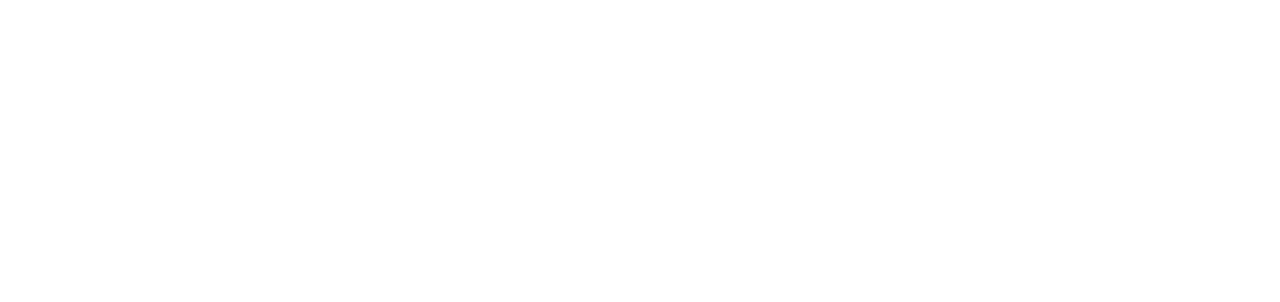
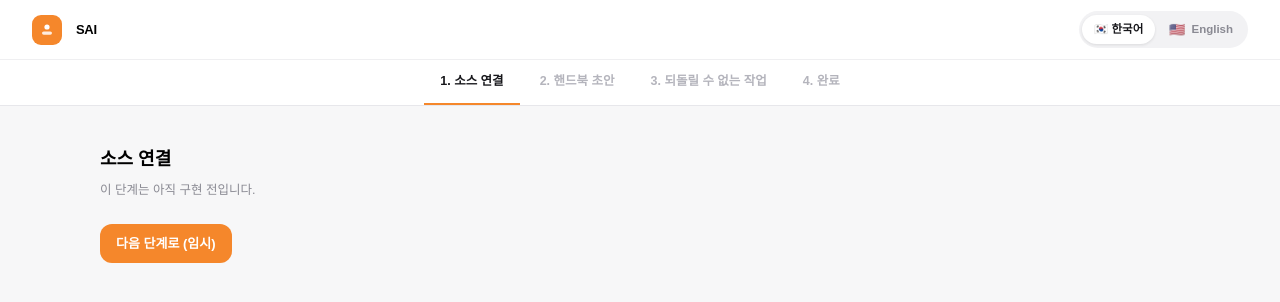
Before and after one commit to likelion14-hackathon-pride/frontend, a React app: page /onboarding/owner in a window 1280 px wide. Before the commit this address had no page. Shown: the top 302 px of the page. Built offline with nearby package versions, Linux system fonts and the light colour scheme; the HTML template or start-up script is replaced by a standard one.

Commit message:
[feat] 온보딩 위저드 뼈대 구현

```diff
--- a/src/App.jsx
+++ b/src/App.jsx
@@ -1,12 +1,13 @@
-// App.jsx (BrowserRouter 빼기)
 import { Routes, Route } from 'react-router-dom'
 import Login from './pages/Login'
+import OnboardingOwner from './pages/OnboardingOwner'
 
 const App = () => {
   return (
     <Routes>
       <Route path="/" element={<Login />} />
       <Route path="/login" element={<Login />} />
+      <Route path="/onboarding/owner" element={<OnboardingOwner />} />
     </Routes>
   )
 }
--- /dev/null
+++ b/src/components/LanguageToggle.jsx
@@ -0,0 +1,26 @@
+const LanguageToggle = ({ lang, setLang }) => {
+  return (
+    <div className="flex items-center gap-0.5 p-[3px] bg-[#F2F2F4] rounded-full">
+      <button
+        type="button"
+        onClick={() => setLang('ko')}
+        className={`flex items-center gap-1.5 px-3 py-1.5 rounded-full text-[11.5px] font-bold transition ${
+          lang === 'ko' ? 'bg-white text-ink shadow-[0_1px_3px_rgba(17,17,20,0.1)]' : 'bg-transparent text-muted'
+        }`}
+      >
+        🇰🇷 한국어
+      </button>
+      <button
+        type="button"
+        onClick={() => setLang('en')}
+        className={`flex items-center gap-1.5 px-3 py-1.5 rounded-full text-[11.5px] font-bold transition ${
+          lang === 'en' ? 'bg-white text-ink shadow-[0_1px_3px_rgba(17,17,20,0.1)]' : 'bg-transparent text-muted'
+        }`}
+      >
+        <span className="text-[13px]">🇺🇸</span>English
+      </button>
+    </div>
+  )
+}
+
+export default LanguageToggle
--- /dev/null
+++ b/src/components/onboarding/StepTabs.jsx
@@ -0,0 +1,58 @@
+const StepTabs = ({ steps, currentStep, maxUnlockedStep, onStepChange, lang }) => {
+  const handleKeyDown = (e, index) => {
+    if (e.key !== 'ArrowLeft' && e.key !== 'ArrowRight') return
+    e.preventDefault()
+
+    const direction = e.key === 'ArrowRight' ? 1 : -1
+    let nextIndex = index + direction
+
+    while (nextIndex >= 0 && nextIndex < steps.length) {
+      if (steps[nextIndex].id <= maxUnlockedStep) {
+        onStepChange(steps[nextIndex].id)
+        document.getElementById(`onboarding-tab-${steps[nextIndex].id}`)?.focus()
+        break
+      }
+      nextIndex += direction
+    }
+  }
+
+  return (
+    <div
+      role="tablist"
+      aria-label={lang === 'ko' ? '온보딩 단계' : 'Onboarding steps'}
+      className="flex gap-1 overflow-x-auto px-4 md:px-0 md:justify-center border-b border-border bg-white"
+    >
+      {steps.map((step, index) => {
+        const isCurrent = step.id === currentStep
+        const isLocked = step.id > maxUnlockedStep
+
+        return (
+          <button
+            key={step.id}
+            id={`onboarding-tab-${step.id}`}
+            type="button"
+            role="tab"
+            aria-selected={isCurrent}
+            aria-current={isCurrent ? 'step' : undefined}
+            aria-controls={`onboarding-panel-${step.id}`}
+            tabIndex={isCurrent ? 0 : -1}
+            disabled={isLocked}
+            onClick={() => !isLocked && onStepChange(step.id)}
+            onKeyDown={(e) => handleKeyDown(e, index)}
+            className={`flex-none whitespace-nowrap px-4 py-3 text-[12.5px] font-bold border-b-2 transition ${
+              isCurrent
+                ? 'border-accent text-ink'
+                : isLocked
+                  ? 'border-transparent text-faint cursor-not-allowed'
+                  : 'border-transparent text-muted hover:text-ink'
+            }`}
+          >
+            {step.id}. {lang === 'ko' ? step.labelKo : step.labelEn}
+          </button>
+        )
+      })}
+    </div>
+  )
+}
+
+export default StepTabs
--- /dev/null
+++ b/src/components/onboarding/steps/StepPlaceholder.jsx
@@ -0,0 +1,23 @@
+const StepPlaceholder = ({ title, headingRef, onNext, isLastStep, lang }) => {
+  return (
+    <div className="max-w-[1080px] mx-auto px-4 md:px-0 py-10">
+      <h2 ref={headingRef} tabIndex={-1} className="text-[18px] font-extrabold outline-none">
+        {title}
+      </h2>
+      <p className="text-[12.5px] text-muted mt-2">
+        {lang === 'ko' ? '이 단계는 아직 구현 전입니다.' : 'This step is not implemented yet.'}
+      </p>
+      {!isLastStep && (
+        <button
+          type="button"
+          onClick={onNext}
+          className="mt-6 bg-accent text-white rounded-cta px-4 py-2.5 text-[13px] font-bold"
+        >
+          {lang === 'ko' ? '다음 단계로 (임시)' : 'Next step (temp)'}
+        </button>
+      )}
+    </div>
+  )
+}
+
+export default StepPlaceholder
--- /dev/null
+++ b/src/pages/OnboardingOwner.jsx
@@ -0,0 +1,80 @@
+import { useEffect, useRef, useState } from 'react'
+import Header from '../components/Header'
+import LanguageToggle from '../components/LanguageToggle'
+import StepTabs from '../components/onboarding/StepTabs'
+import StepPlaceholder from '../components/onboarding/steps/StepPlaceholder'
+import { useLanguage } from '../context/LanguageContext'
+
+const STEPS = [
+  { id: 1, labelKo: '소스 연결', labelEn: 'Connect sources' },
+  { id: 2, labelKo: '핸드북 초안', labelEn: 'Draft review' },
+  { id: 3, labelKo: '되돌릴 수 없는 작업', labelEn: 'Guardrails' },
+  { id: 4, labelKo: '완료', labelEn: 'Done' },
+]
+
+const OnboardingOwner = () => {
+  const { lang, setLang } = useLanguage()
+  const [currentStep, setCurrentStep] = useState(1)
+  const [maxUnlockedStep, setMaxUnlockedStep] = useState(1)
+  const headingRef = useRef(null)
+
+  // 단계 이동 시 새 헤딩으로 포커스 이동 (스펙 8번 접근성 항목)
+  useEffect(() => {
+    headingRef.current?.focus()
+  }, [currentStep])
+
+  // 모바일 가로 스크롤 탭바에서 현재 단계 자동 정렬
+  useEffect(() => {
+    document.getElementById(`onboarding-tab-${currentStep}`)?.scrollIntoView({
+      behavior: 'smooth',
+      inline: 'center',
+      block: 'nearest',
+    })
+  }, [currentStep])
+
+  const handleStepChange = (stepId) => {
+    if (stepId <= maxUnlockedStep) setCurrentStep(stepId)
+  }
+
+  // 실제 스텝 컴포넌트가 들어오면 각 스텝의 '완료' 액션에서 호출하게 될 함수
+  const handleNext = () => {
+    const nextStep = Math.min(currentStep + 1, STEPS.length)
+    setMaxUnlockedStep((prev) => Math.max(prev, nextStep))
+    setCurrentStep(nextStep)
+  }
+
+  const activeStep = STEPS.find((step) => step.id === currentStep)
+
+  return (
+    <div className="min-h-screen bg-canvas font-display flex flex-col">
+      <Header appTitle="SAI">
+        <LanguageToggle lang={lang} setLang={setLang} />
+      </Header>
+
+      <StepTabs
+        steps={STEPS}
+        currentStep={currentStep}
+        maxUnlockedStep={maxUnlockedStep}
+        onStepChange={handleStepChange}
+        lang={lang}
+      />
+
+      <div
+        id={`onboarding-panel-${currentStep}`}
+        role="region"
+        aria-labelledby={`onboarding-tab-${currentStep}`}
+        className="flex-1"
+      >
+        <StepPlaceholder
+          title={lang === 'ko' ? activeStep.labelKo : activeStep.labelEn}
+          headingRef={headingRef}
+          onNext={handleNext}
+          isLastStep={currentStep === STEPS.length}
+          lang={lang}
+        />
+      </div>
+    </div>
+  )
+}
+
+export default OnboardingOwner
```
